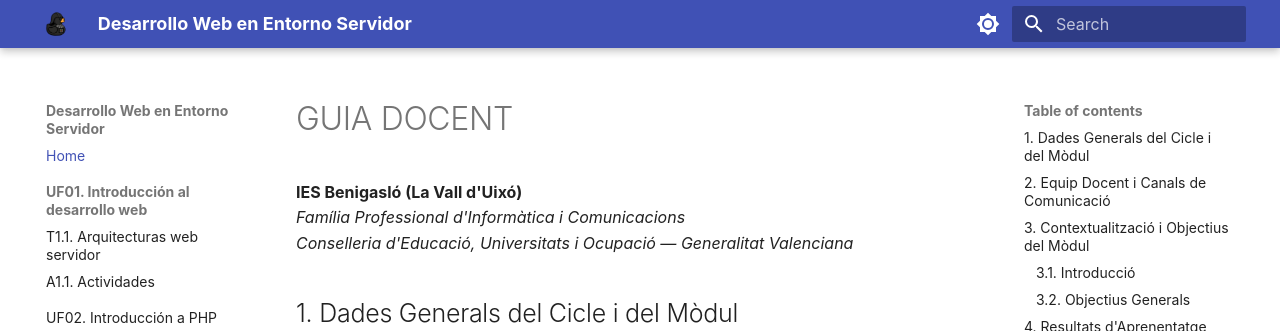
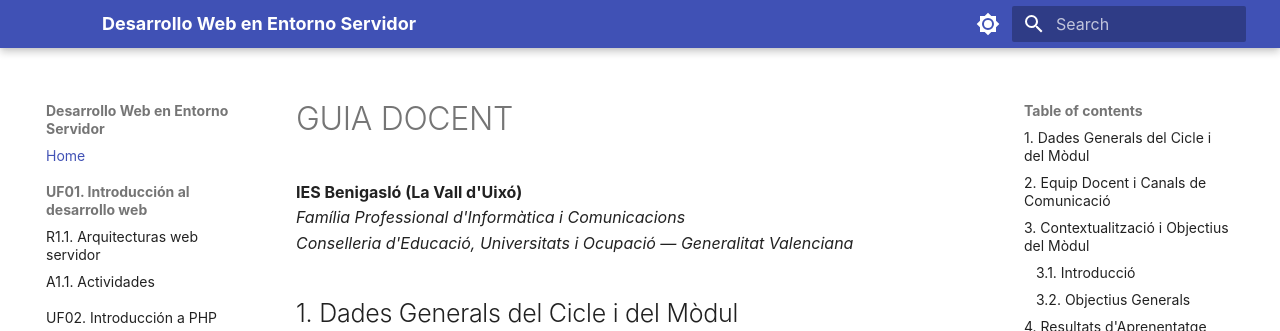
Before and after one commit to ATorresCode/dwes, an MkDocs documentation site: the page built from docs/index.md, in a window 1280 px wide. Shown: the top 331 px of the page. Built offline with MkDocs 1.6.1 and Material for MkDocs 9.7.7, drawn with Linux system fonts in a browser that asks for light colours; some web fonts are replaced.

Commit message:
Renombrar ficheros y logo

```diff
--- a/mkdocs.yml
+++ b/mkdocs.yml
@@ -23,13 +23,13 @@ theme:
       toggle:
           icon: material/brightness-4
           name: Canvia a mode clar
-   logo: img/favicon.ico
+   logo: img/pato_logo_3d.ico
    favicon: img/favicon.ico
 
 nav:
     - Home: index.md
     - UF01. Introducción al desarrollo web:
-      - T1.1. Arquitecturas web servidor: u01/u1.1.md
+      - R1.1. Arquitecturas web servidor: u01/r1.1.md
       - A1.1. Actividades: u01/a1.1.md
     - UF02. Introducción a PHP: u02/index.md
     - UF03. Generación dinámica y plantillas: u03/index.md
```
Also changed, not shown: docs/img/pato_logo_3d.ico (added), docs/u01/r1.1.md (renamed from docs/u01/u1.1.md), 1 other file.
